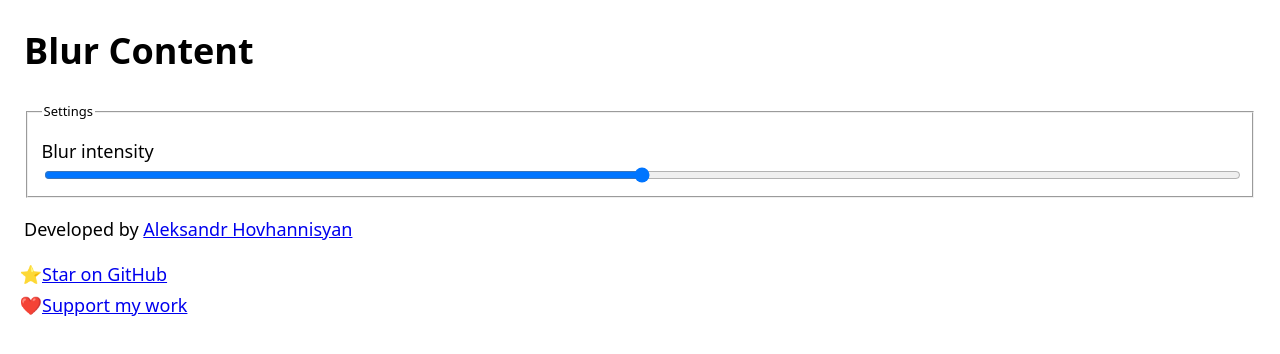
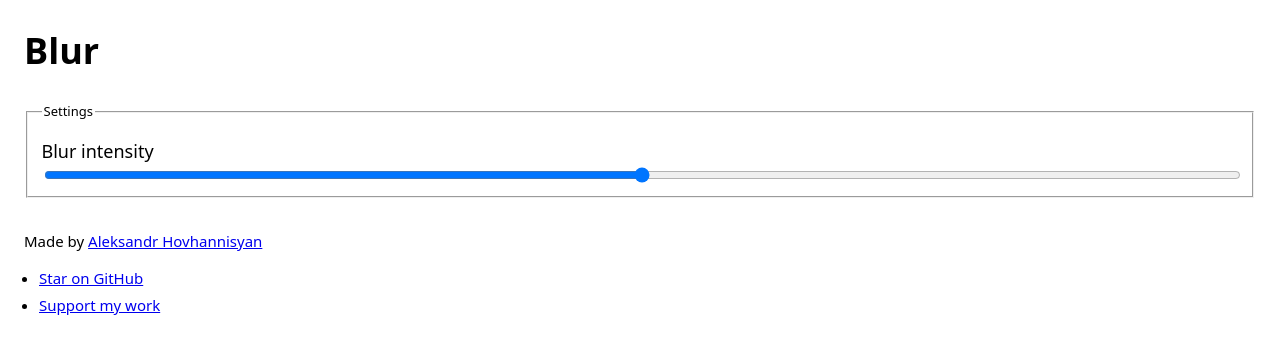
Before and after one commit to AleksandrHovhannisyan/blur, a website built with Vite: page src/popup.html in a window 1280 px wide. Built offline with nearby package versions, Linux system fonts and the light colour scheme; some packages are replaced by stand-ins of ours.

Commit message:
Tweak popup styling

```diff
--- a/src/popup.html
+++ b/src/popup.html
@@ -8,7 +8,7 @@
       color-scheme: light dark;
     }
     body {
-      min-width: calc(320rem / 16);
+      min-width: calc(240rem / 16);
       height: fit-content;
       font-family: system-ui, sans-serif;
       line-height: 1.5;
@@ -33,26 +33,24 @@
     li + li {
       margin-block-start: 0.25rem;
     }
-    .star::marker {
-      content: "⭐";
-    }
-    .heart::marker {
-      content: "❤️";
+    footer {
+      margin-block-start: 2rem;
+      font-size: smaller;
     }
    </style>
  </head>
  <body>
-    <h1>Blur Content</h1>
+    <h1>Blur</h1>
     <fieldset>
       <legend>Settings</legend>
       <label for="blur-intensity">Blur intensity</label>
       <input id="blur-intensity" type="range" min="0.0" max="1.0" value="0.5" step="0.1" />
     </fieldset>
     <footer>
-      <p>Developed by <a href="https://www.aleksandrhovhannisyan.com/">Aleksandr Hovhannisyan</a></p>
+      <p>Made by <a href="https://www.aleksandrhovhannisyan.com/">Aleksandr Hovhannisyan</a></p>
       <ul>
-        <li class="star"><a href="https://github.com/AleksandrHovhannisyan/blur">Star on GitHub</a></li>
-        <li class="heart"><a href="https://buymeacoffee.com/hovhadovah">Support my work</a></li>
+        <li><a href="https://github.com/AleksandrHovhannisyan/blur">Star on GitHub</a></li>
+        <li><a href="https://buymeacoffee.com/hovhadovah">Support my work</a></li>
       </ul>
     </footer>
  </body>
```
